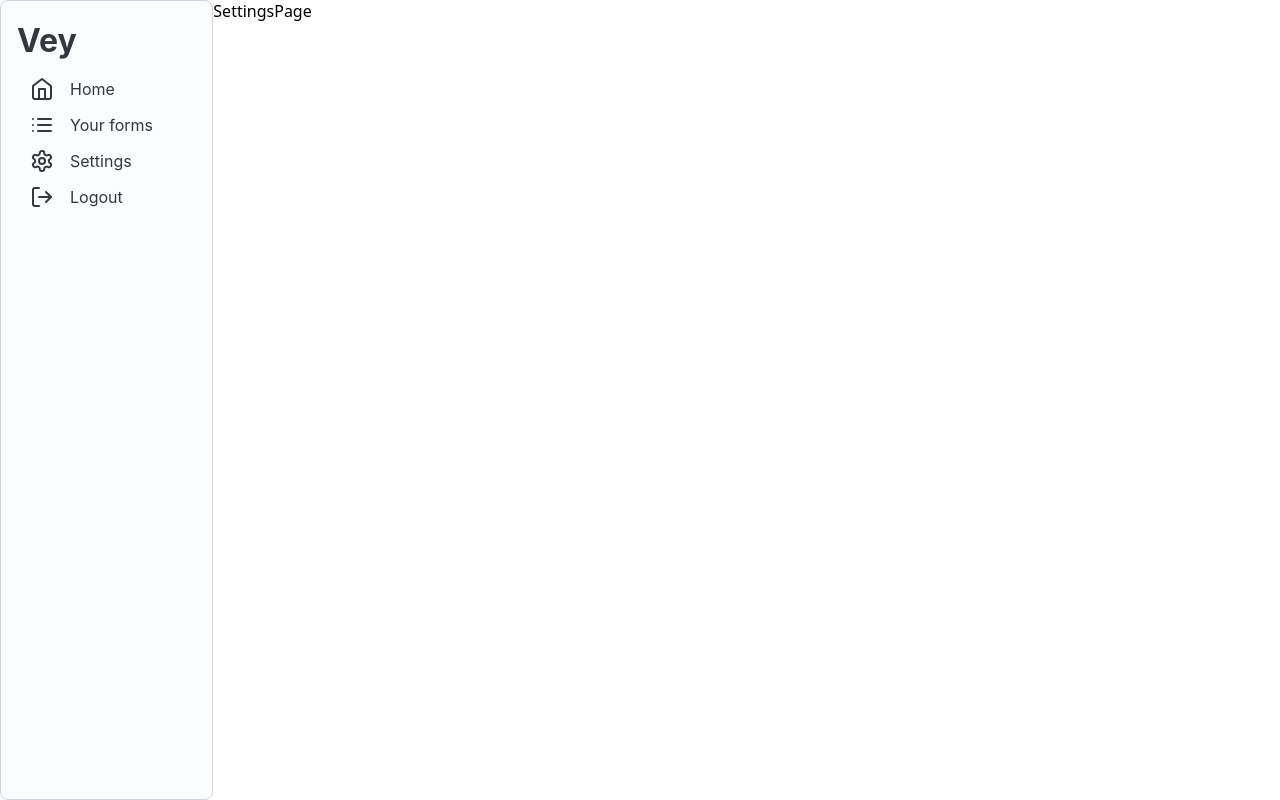
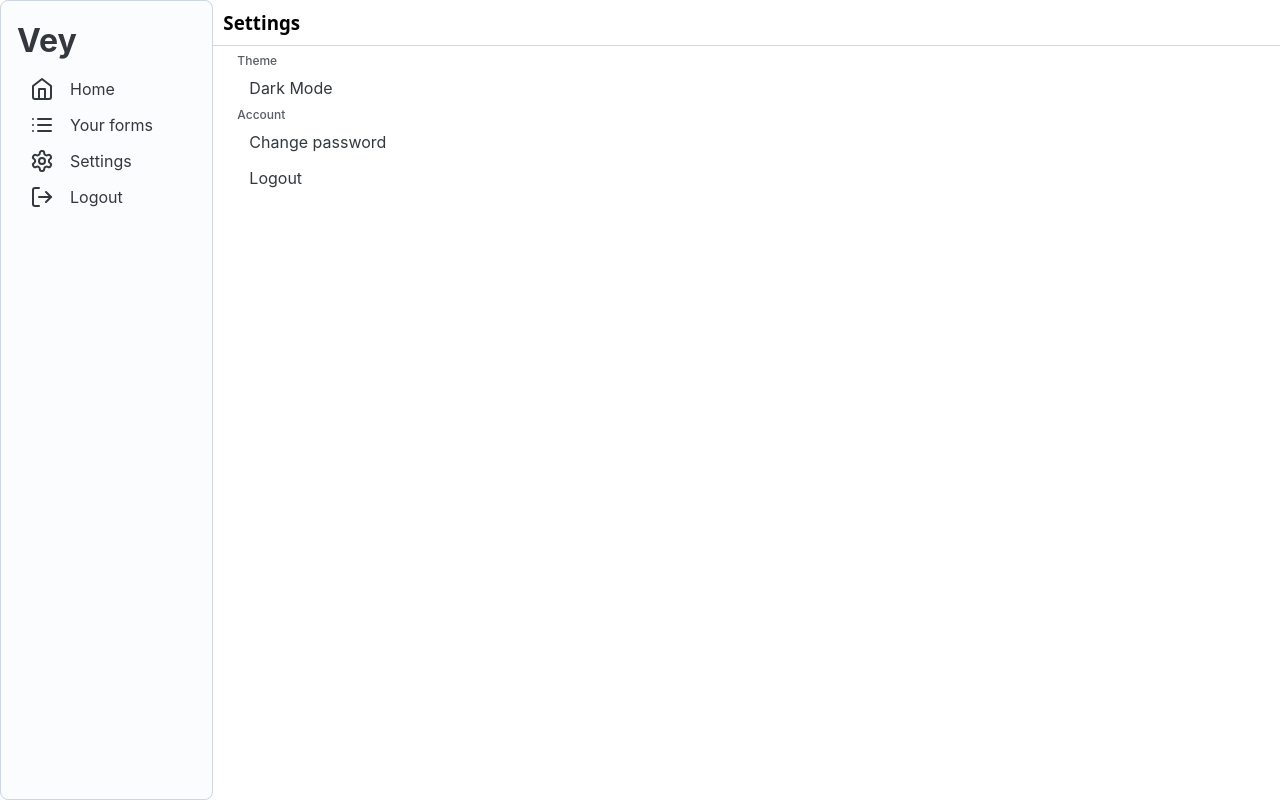
Before and after one commit to Lexpeee/survey-builder, a Next.js app: page /settings in a window 1280 px wide. Built offline with nearby package versions, Linux system fonts and the light colour scheme.

Commit message:
feat(app): initial settings page

```diff
--- a/src/pages/settings.tsx
+++ b/src/pages/settings.tsx
@@ -1,8 +1,37 @@
+import ContentHeader from '@/components/global/ContentHeader'
+import {
+  Container,
+  Grid,
+  List,
+  ListItem,
+  ListItemButton,
+  ListItemContent,
+  Typography
+} from '@mui/joy'
 import React from 'react'
 
 const SettingsPage = () => {
   return (
-    <div>SettingsPage</div>
+    <>
+      <ContentHeader
+        header="Settings"
+      />
+      <Container>
+        <List>
+          <Typography level="body-xs">Theme</Typography>
+          <ListItem>
+            Dark Mode
+          </ListItem>
+          <Typography level="body-xs">Account</Typography>
+          <ListItem>
+            Change password
+          </ListItem>
+          <ListItem>
+            Logout
+          </ListItem>
+        </List>
+      </Container>
+    </>
   )
 }
 
```
